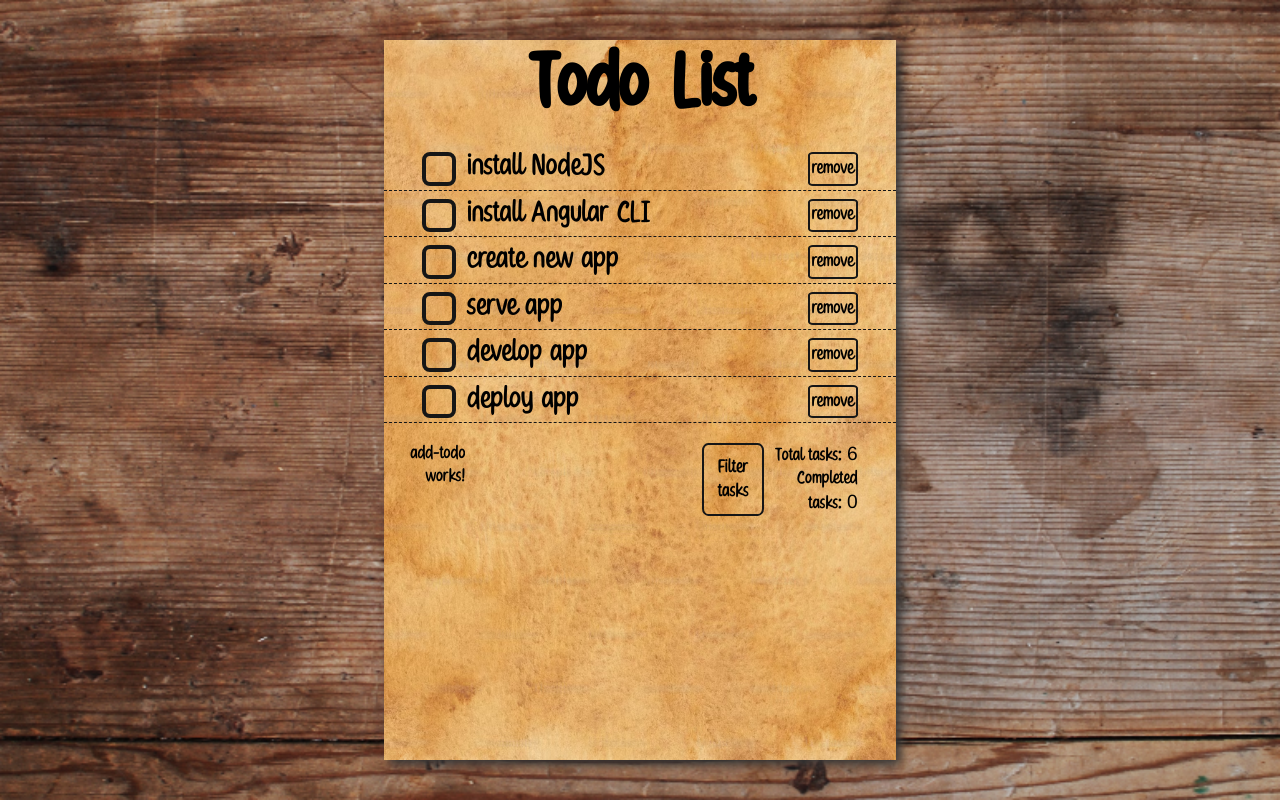
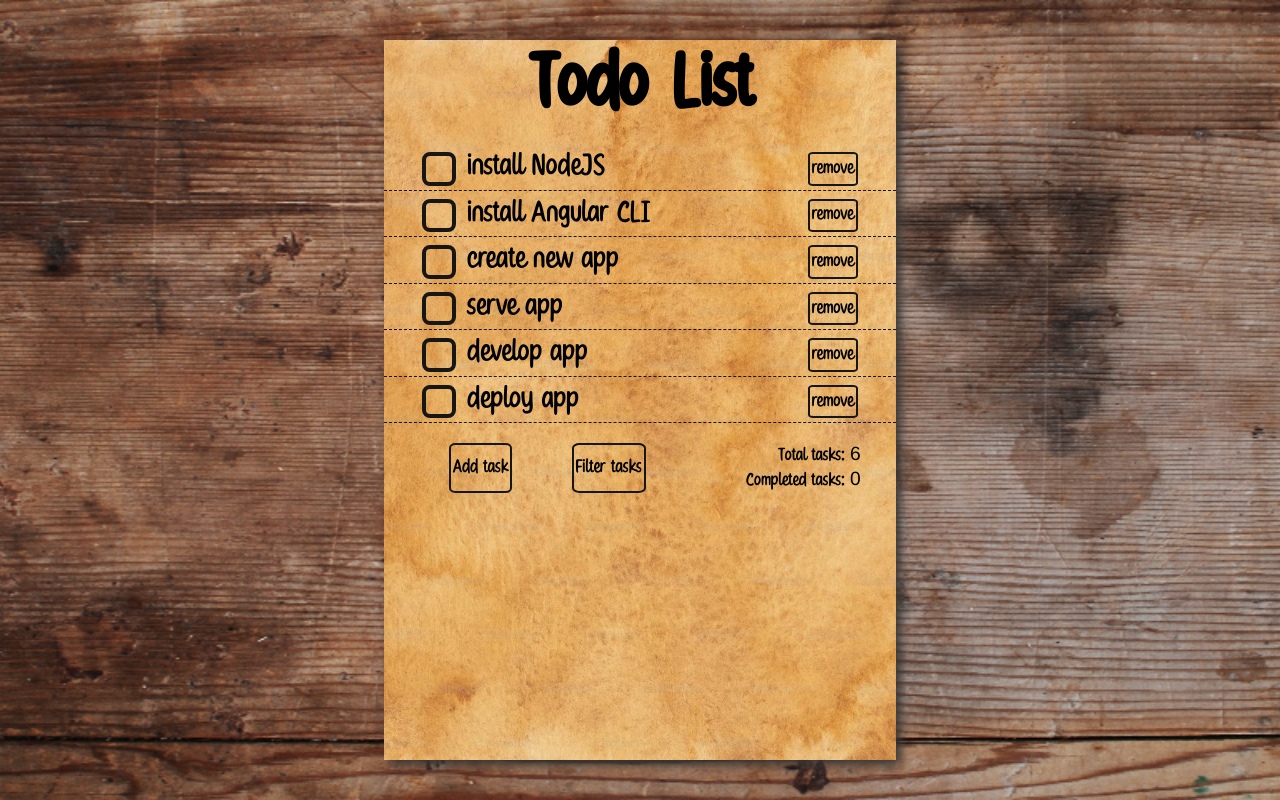
Before and after one commit to glenisT/todo-list, an Angular app: page / in a window 1280 px wide. Built offline with nearby package versions, Linux system fonts and the light colour scheme.

Commit message:
add addtask button

```diff
--- a/src/app/todo-list/todo-list.component.css
+++ b/src/app/todo-list/todo-list.component.css
@@ -25,13 +25,14 @@
 .counter {
   position:static;
   display: flex;
-  justify-content: space-between;
+  justify-content:space-around;
   text-align: end;
-  padding-right: 3vw;
   margin-top: 2.5vh;
   font-size: larger;
 }
 
-.filter-btn {
-  margin-left: 50%;
+.buttons {
+  width: 50%;
+  display: flex;
+  justify-content: space-around;
 }
--- a/src/app/todo-list/todo-list.component.html
+++ b/src/app/todo-list/todo-list.component.html
@@ -8,8 +8,10 @@
   </ul>
 
   <div class="counter">
-    <app-add-todo></app-add-todo>
-    <button class="btn filter-btn" (click)="filterTasks()">{{!filtered ? 'Filter tasks' : 'Remove filter'}}</button>
+    <div class="buttons">
+      <button class="btn">Add task</button>
+      <button class="btn" (click)="filterTasks()">{{!filtered ? 'Filter tasks' : 'Remove filter'}}</button>
+    </div>
     <app-counter [totalTodos]="totalTodos" [completedTodos]="completedCounter"></app-counter>
   </div>
 
```
